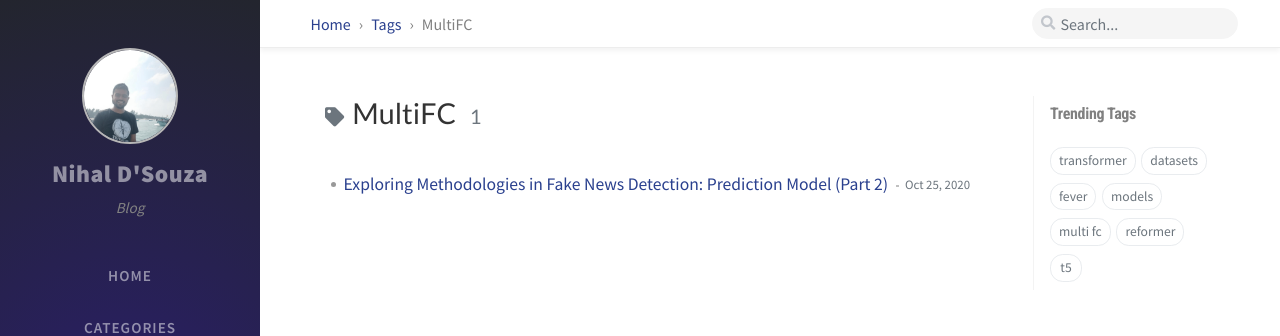
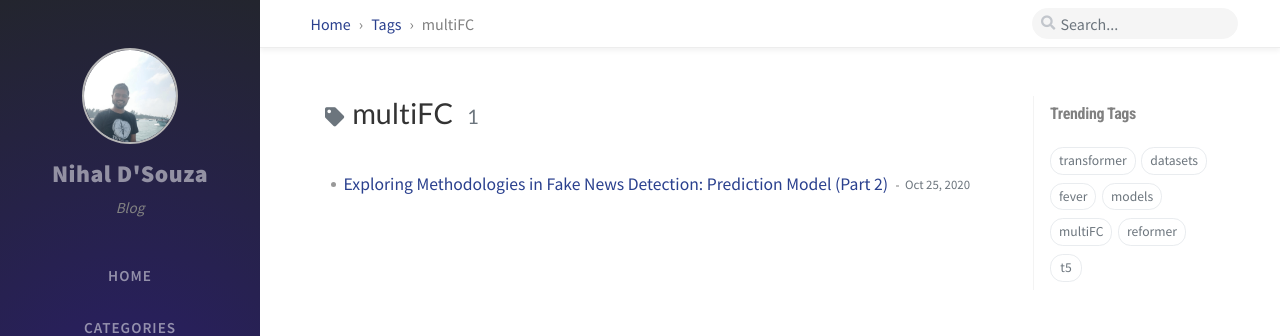
Before and after one commit to nihaldsouza/nihaldsouza.github.io, a Jekyll site: the page built from tags/multiFC.html, in a window 1280 px wide. Shown: the top 336 px of the page. Built offline with Jekyll 4.4.1, drawn with Linux system fonts in a browser that asks for light colours; nearby versions of some CDN libraries; comment, search, counter and statistics services are not loaded.

Commit message:
Correcting multiFC tag

```diff
--- a/tags/multiFC.html
+++ b/tags/multiFC.html
@@ -1,5 +1,5 @@
 ---
 layout: tag
-title: MultiFC
-tag: multi-fc
+title: multiFC
+tag: multiFC
 ---
```
Also changed, not shown: _posts/2020-10-25-fake-news-detection-part-2.md (+1 -1 lines).
